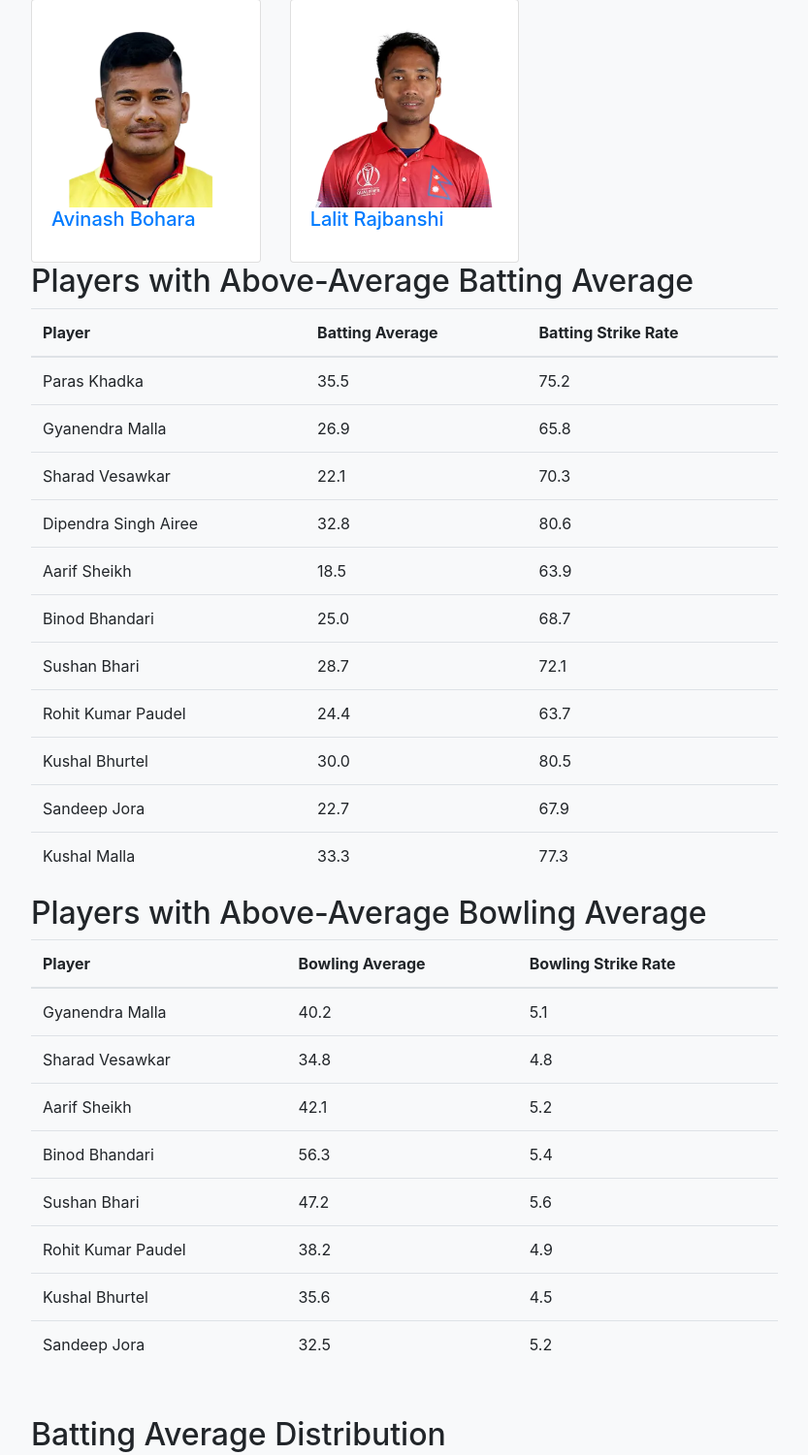
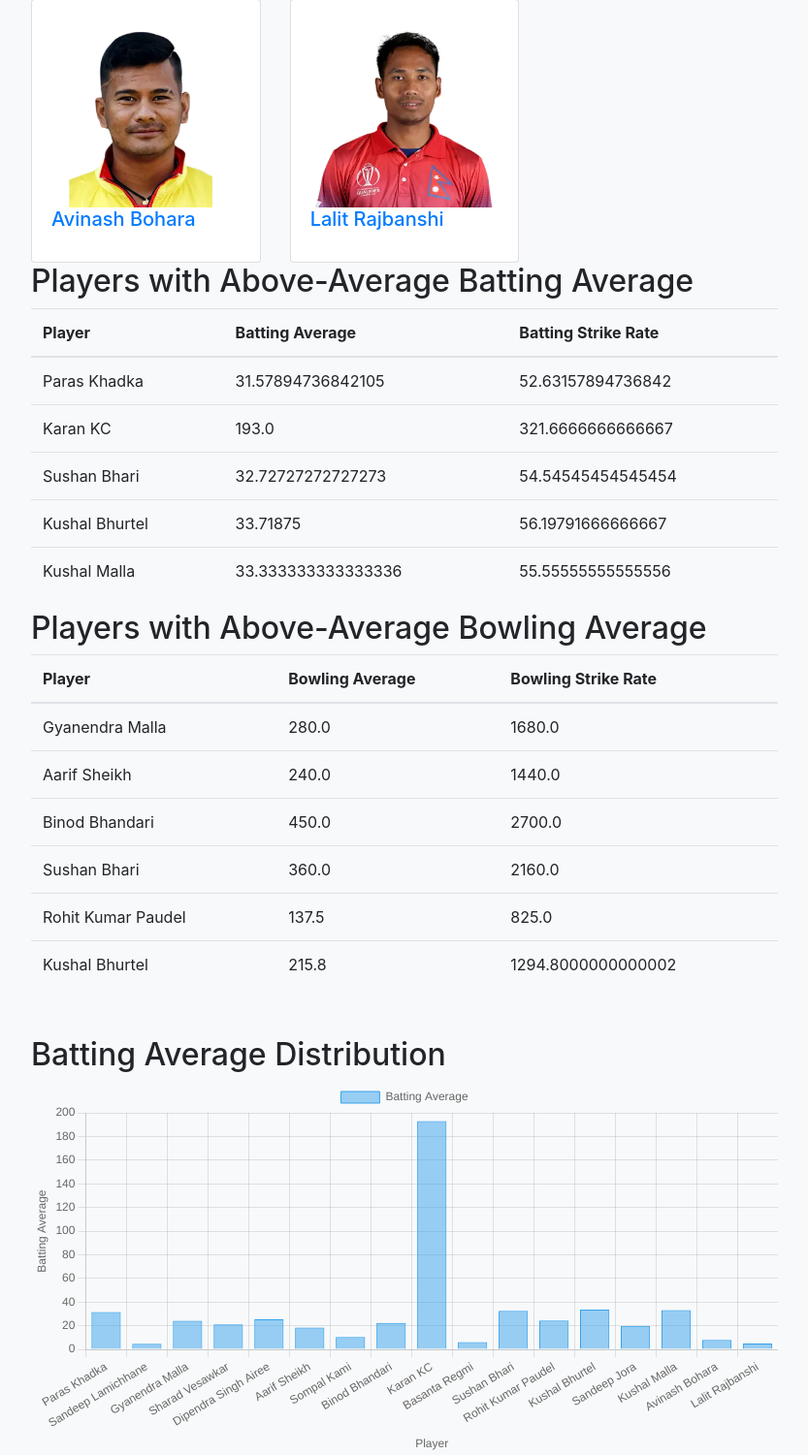
Before and after one commit to Birajkc12/CricNepal_Estimation_System, a Flask app: page /analysis in a window 1280 px wide. Shown: the part 1765-3266 px from the top of the page at 97% size, without its empty margins (223-1056 px from the left). Run offline with Flask 3, Linux system fonts and the light colour scheme; some libraries are stand-ins or nearby versions.

Commit message:
strike rate, ball faced added and other changes too

```diff
--- a/app.py
+++ b/app.py
@@ -12,9 +12,50 @@ data = pd.read_csv("player_performance.csv")
 
 data["Image"] = data["Player"].str.replace(" ", "_") + ".jpg"
 
+
 # Calculate additional metrics
 data["Above_Avg_Batting"] = data["Batting_Average"] > data["Batting_Average"].mean()
 data["Above_Avg_Bowling"] = data["Bowling_Average"] > data["Bowling_Average"].mean()
+
+
+# Function to calculate batting average
+def calculate_batting_average(row):
+    if row["Innings"] > 0:
+        return row["Runs"] / row["Innings"]
+    else:
+        return 0
+
+
+# Function to calculate bowling average
+def calculate_bowling_average(row):
+    if row["Wickets"] > 0:
+        return row["Runs"] / row["Wickets"]
+    else:
+        return 0
+
+
+# Function to calculate strike rate
+def calculate_strike_rate(row):
+    if row["Innings"] > 0 and row["Balls_Faced"] > 0:
+        strike_rate = (row["Runs"] / row["Balls_Faced"]) * 100
+        return strike_rate
+    else:
+        return 0.0
+
+
+# Function to calculate economy rate
+def calculate_economy_rate(row):
+    if row["Wickets"] > 0:
+        return (row["Runs"] / row["Wickets"]) * 6
+    else:
+        return 0
+
+
+# Calculate additional metrics
+data["Batting_Average"] = data.apply(calculate_batting_average, axis=1)
+data["Bowling_Average"] = data.apply(calculate_bowling_average, axis=1)
+data["Strike_Rate"] = data.apply(calculate_strike_rate, axis=1)
+data["Economy_Rate"] = data.apply(calculate_economy_rate, axis=1)
 
 # Drop samples with missing values
 data.dropna(inplace=True)
@@ -42,7 +83,6 @@ X_train_batting, X_test_batting, y_train_batting, y_test_batting = train_test_sp
 X_train_bowling, X_test_bowling, y_train_bowling, y_test_bowling = train_test_split(
     X, y_bowling, test_size=0.2, random_state=42
 )
-
 
 # Build decision tree classifiers
 clf_batting = DecisionTreeClassifier()
@@ -130,6 +170,7 @@ def admin_panel():
             innings = int(request.form["innings"])
             runs = int(request.form["runs"])
             wickets = int(request.form["wickets"])
+            balls_faced = int(request.form["balls_faced"])
 
             if player_name not in data["Player"].values:
                 # Perform validation and save the player to the dataset
@@ -140,28 +181,24 @@ def admin_panel():
                     "Innings": innings,
                     "Runs": runs,
                     "Wickets": wickets,
-                    # Add other player attributes as needed
+                    "Balls_Faced": balls_faced,
                 }
                 data = data.append(new_player, ignore_index=True)
             else:
                 # Update the player information in the 'data' DataFrame
-                existing_player = data.loc[data["Player"] == player_name]
-                existing_matches = existing_player["Matches"].values[0]
-                existing_innings = existing_player["Innings"].values[0]
-                existing_runs = existing_player["Runs"].values[0]
-                existing_wickets = existing_player["Wickets"].values[0]
+                player_index = data.index[data["Player"] == player_name].tolist()[0]
 
-                # Increment the matches, innings, runs, and wickets based on the input values
-                matches += existing_matches
-                innings += existing_innings
-                runs += existing_runs
-                wickets += existing_wickets
+                data.at[player_index, "Matches"] += matches
+                data.at[player_index, "Innings"] += innings
+                data.at[player_index, "Runs"] += runs
+                data.at[player_index, "Wickets"] += wickets
+                data.at[player_index, "Balls_Faced"] += balls_faced
 
-                data.loc[data["Player"] == player_name, "Matches"] = matches
-                data.loc[data["Player"] == player_name, "Innings"] = innings
-                data.loc[data["Player"] == player_name, "Runs"] = runs
-                data.loc[data["Player"] == player_name, "Wickets"] = wickets
-                # Update other player attributes as needed
+            # Recalculate the batting average, bowling average, strike rate, and economy rate
+            data["Batting_Average"] = data.apply(calculate_batting_average, axis=1)
+            data["Bowling_Average"] = data.apply(calculate_bowling_average, axis=1)
+            data["Strike_Rate"] = data.apply(calculate_strike_rate, axis=1)
+            data["Economy_Rate"] = data.apply(calculate_economy_rate, axis=1)
 
             # Save the updated dataset to the CSV file
             data.to_csv("player_performance.csv", index=False)
--- a/player_performance.csv
+++ b/player_performance.csv
@@ -1,18 +1,18 @@
-Player,Matches,Innings,Runs,Wickets,Batting_Average,Bowling_Average,Strike_Rate,Economy_Rate,Image,Above_Avg_Batting,Above_Avg_Bowling
-Paras Khadka,100,95,3000,50.0,35.5,28.6,75.2,4.2,Paras_Khadka.jpg,True,False
-Sandeep Lamichhane,50,25,100,80.0,12.5,18.2,87.5,6.5,Sandeep_Lamichhane.jpg,False,False
-Gyanendra Malla,120,115,2800,10.0,26.9,40.2,65.8,5.1,Gyanendra_Malla.jpg,True,True
-Sharad Vesawkar,90,85,1800,20.0,22.1,34.8,70.3,4.8,Sharad_Vesawkar.jpg,True,True
-Dipendra Singh Airee,60,55,1400,15.0,32.8,26.7,80.6,4.3,Dipendra_Singh_Airee.jpg,True,False
-Aarif Sheikh,70,65,1200,5.0,18.5,42.1,63.9,5.2,Aarif_Sheikh.jpg,False,True
-Sompal Kami,82,82,850,40.0,14.3,22.4,78.9,5.9,Sompal_Kami.jpg,False,False
-Binod Bhandari,50,40,900,2.0,25.0,56.3,68.7,5.4,Binod_Bhandari.jpg,True,True
-Karan KC,54,3,579,6.0,13.3,18.7,85.2,5.8,Karan_KC.jpg,False,False
-Basanta Regmi,100,80,500,70.0,10.2,15.5,60.3,4.5,Basanta_Regmi.jpg,False,False
-Sushan Bhari,70,55,1800,5.0,28.7,47.2,72.1,5.6,Sushan_Bhari.jpg,True,True
-Rohit Kumar Paudel,50,45,1100,8.0,24.4,38.2,63.7,4.9,Rohit_Kumar_Paudel.jpg,True,True
-Kushal Bhurtel,30,30,900,5.0,30.0,35.6,80.5,4.5,Kushal_Bhurtel.jpg,True,True
-Sandeep Jora,45,40,800,10.0,22.7,32.5,67.9,5.2,Sandeep_Jora.jpg,True,True
-Kushal Malla,20,18,600,12.0,33.3,21.8,77.3,5.8,Kushal_Malla.jpg,True,False
-Avinash Bohara,35,25,200,40.0,8.9,20.5,55.6,4.9,Avinash_Bohara.jpg,False,False
-Lalit Rajbanshi,30,20,100,30.0,5.0,15.2,42.3,5.7,Lalit_Rajbanshi.jpg,False,False
+Player,Matches,Innings,Runs,Wickets,Batting_Average,Bowling_Average,Strike_Rate,Economy_Rate,Image,Above_Avg_Batting,Above_Avg_Bowling,Balls_Faced
+Paras Khadka,100,95,3000,50,31.57894736842105,60.0,52.63157894736842,360.0,Paras_Khadka.jpg,True,False,5700
+Sandeep Lamichhane,51,26,123,81,4.730769230769231,1.5185185185185186,8.013029315960912,9.11111111111111,Sandeep_Lamichhane.jpg,False,False,1535
+Gyanendra Malla,120,115,2800,10,24.347826086956523,280.0,40.57971014492754,1680.0,Gyanendra_Malla.jpg,False,True,6900
+Sharad Vesawkar,90,85,1800,20,21.176470588235293,90.0,35.294117647058826,540.0,Sharad_Vesawkar.jpg,False,False,5100
+Dipendra Singh Airee,60,55,1400,15,25.454545454545453,93.33333333333333,42.42424242424242,560.0,Dipendra_Singh_Airee.jpg,False,False,3300
+Aarif Sheikh,70,65,1200,5,18.46153846153846,240.0,30.76923076923077,1440.0,Aarif_Sheikh.jpg,False,True,3900
+Sompal Kami,83,83,875,42,10.542168674698795,20.833333333333332,17.570281124497992,125.0,Sompal_Kami.jpg,False,False,4980
+Binod Bhandari,50,40,900,2,22.5,450.0,37.5,2700.0,Binod_Bhandari.jpg,False,True,2400
+Karan KC,54,3,579,6,193.0,96.5,321.6666666666667,579.0,Karan_KC.jpg,True,False,180
+Basanta Regmi,100,80,500,70,6.25,7.142857142857143,10.416666666666668,42.85714285714286,Basanta_Regmi.jpg,False,False,4800
+Sushan Bhari,70,55,1800,5,32.72727272727273,360.0,54.54545454545454,2160.0,Sushan_Bhari.jpg,True,True,3300
+Rohit Kumar Paudel,50,45,1100,8,24.444444444444443,137.5,40.74074074074074,825.0,Rohit_Kumar_Paudel.jpg,False,True,2700
+Kushal Bhurtel,32,32,1079,5,33.71875,215.8,56.19791666666667,1294.8000000000002,Kushal_Bhurtel.jpg,True,True,1920
+Sandeep Jora,45,40,800,10,20.0,80.0,33.33333333333333,480.0,Sandeep_Jora.jpg,False,False,2400
+Kushal Malla,20,18,600,12,33.333333333333336,50.0,55.55555555555556,300.0,Kushal_Malla.jpg,True,False,1080
+Avinash Bohara,35,25,200,40,8.0,5.0,13.333333333333334,30.0,Avinash_Bohara.jpg,False,False,1500
+Lalit Rajbanshi,30,20,100,30,5.0,3.3333333333333335,8.333333333333332,20.0,Lalit_Rajbanshi.jpg,False,False,1200
```
Also changed, not shown: templates/admin_panel.html (+124 -15 lines).
